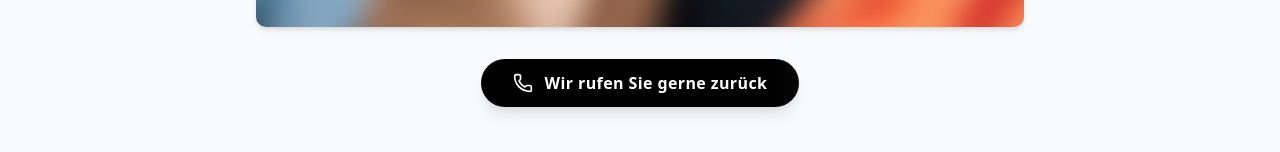
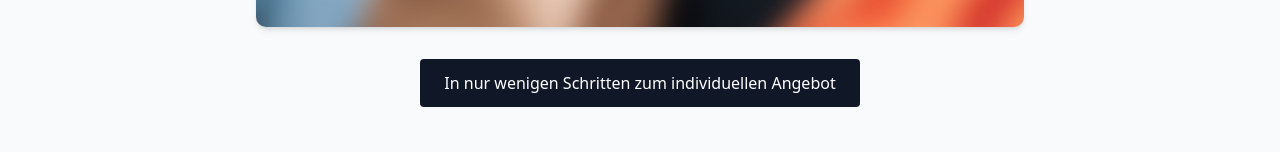
Before and after one commit to omercanaras/next-strapi-app, a Next.js app: page / in a window 1280 px wide. Shown: the part 573-725 px from the top of the page. Built offline with nearby package versions, Linux system fonts and the light colour scheme; no server answers.

Commit message:
Revert "update"
This reverts commit c8c38a808cdd41f2e47e9e23133bc94701b64f46.

```diff
--- a/package.json
+++ b/package.json
@@ -12,7 +12,7 @@
     "axios": "^1.11.0",
     "class-variance-authority": "^0.7.1",
     "clsx": "^2.1.1",
-    "framer-motion": "^12.23.24",
+    "framer-motion": "^12.23.12",
     "lucide-react": "^0.542.0",
     "next": "15.5.2",
     "nodemailer": "^7.0.6",
--- a/src/app/components/CallbackButton.tsx
+++ /dev/null
@@ -1,38 +0,0 @@
-"use client";
-
-import { motion } from "framer-motion";
-import { Phone } from "lucide-react";
-import Link from "next/link";
-
-export default function CallbackButton() {
-  return (
-    <Link href="/rufservice">
-      <motion.div
-        whileHover={{ scale: 1.08 }}
-        whileTap={{ scale: 0.97 }}
-        className="group relative inline-flex items-center gap-3 bg-black text-white text-sm md:text-base px-8 py-3 rounded-full shadow-lg overflow-hidden transition-all duration-300"
-      >
-        {/* Parlayan geçiş efekti */}
-        <motion.span
-          initial={{ x: "-100%" }}
-          animate={{ x: "100%" }}
-          transition={{ duration: 2, repeat: Infinity, ease: "easeInOut" }}
-          className="absolute inset-0 bg-gradient-to-r from-transparent via-white/20 to-transparent"
-        />
-
-        {/* Telefon ikonu */}
-        <motion.div
-          whileHover={{ rotate: -20 }}
-          whileTap={{ rotate: -20 }}
-          transition={{ type: "spring", stiffness: 300 }}
-        >
-          <Phone className="w-5 h-5" />
-        </motion.div>
-
-        <span className="font-semibold tracking-wide relative z-10">
-          Wir rufen Sie gerne zurück
-        </span>
-      </motion.div>
-    </Link>
-  );
-}
--- a/src/app/page.tsx
+++ b/src/app/page.tsx
@@ -1,18 +1,16 @@
 import Image from "next/image";
 import Link from "next/link";
 import type { Metadata } from "next";
-import CallbackButton from "@/app/components/CallbackButton";
+
 // ✅ SEO Metadata
 export const metadata: Metadata = {
-  title:
-    "Karahan Dienstleistungen – Alltagsbegleiter & Haushaltshilfe in Winterlingen",
+  title: "Karahan Dienstleistungen – Alltagsbegleiter & Haushaltshilfe in Winterlingen",
   description:
     "Karahan Dienstleistungen bietet Alltagsbegleitung und hauswirtschaftliche Tätigkeiten in Winterlingen. Zuverlässige Hilfe im Haushalt und Alltag mit Herz und Erfahrung.",
   openGraph: {
     type: "website",
     url: "https://ka-dl.de",
-    title:
-      "Karahan Dienstleistungen – Alltagsbegleiter & Haushaltshilfe in Winterlingen",
+    title: "Karahan Dienstleistungen – Alltagsbegleiter & Haushaltshilfe in Winterlingen",
     description:
       "Professionelle Haushaltshilfe und Alltagsbegleitung in Winterlingen – zuverlässig, persönlich und engagiert.",
     images: [
@@ -49,7 +47,12 @@ export default function HomePage() {
 
       {/* CTA Buton */}
       <div className="text-center mb-10">
-        <CallbackButton />
+        <Link
+          href="/angebotsanfrage"
+          className="inline-block bg-gray-900 text-white text-sm md:text-base px-6 py-3 rounded hover:bg-gray-800 transition"
+        >
+          In nur wenigen Schritten zum individuellen Angebot
+        </Link>
       </div>
 
       {/* Açıklama */}
```
Also changed, not shown: 1 other file (tests, documents, lock files or other folders).
